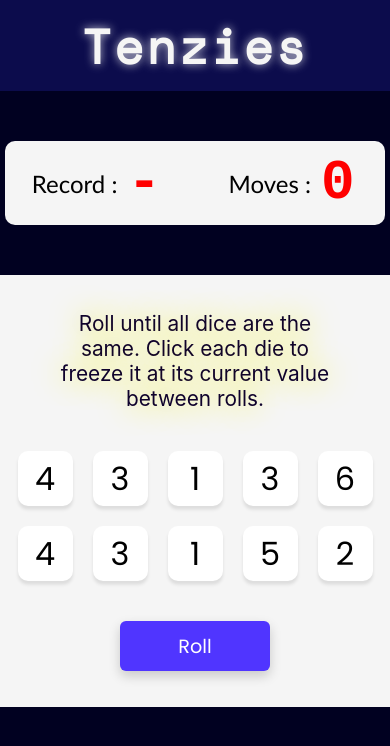
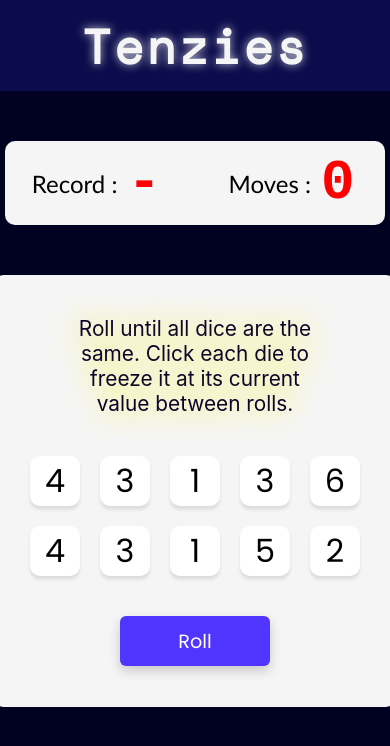
Before and after one commit to rajatrajoria/tenzies-reimagined, a React (Create React App) app: page / in a window 390 px wide. Shown: the top 746 px of the page. Built offline with nearby package versions, Linux system fonts and the light colour scheme; a web font is replaced by a local one.

Commit message:
dices on mobile

```diff
--- a/src/components/Die/die.css
+++ b/src/components/Die/die.css
@@ -15,3 +15,24 @@
     font-weight: 400;
     font-family: 'Poppins', sans-serif;
 }
+
+@media only screen and (max-width: 994px)
+{
+    .die-face{
+        height: 50px;
+        width: 50px;
+        display: flex;
+        align-items: center;
+        justify-content: center;
+        box-shadow: 0px 3.57447px 3.57447px rgba(0, 0, 0, 0.1);
+        border-radius: 10px;
+        cursor: pointer;
+        background-color: white;
+    }
+
+    .die-face-num{
+        font-size: 2rem;
+        font-weight: 400;
+        font-family: 'Poppins', sans-serif;
+    }
+}
```
